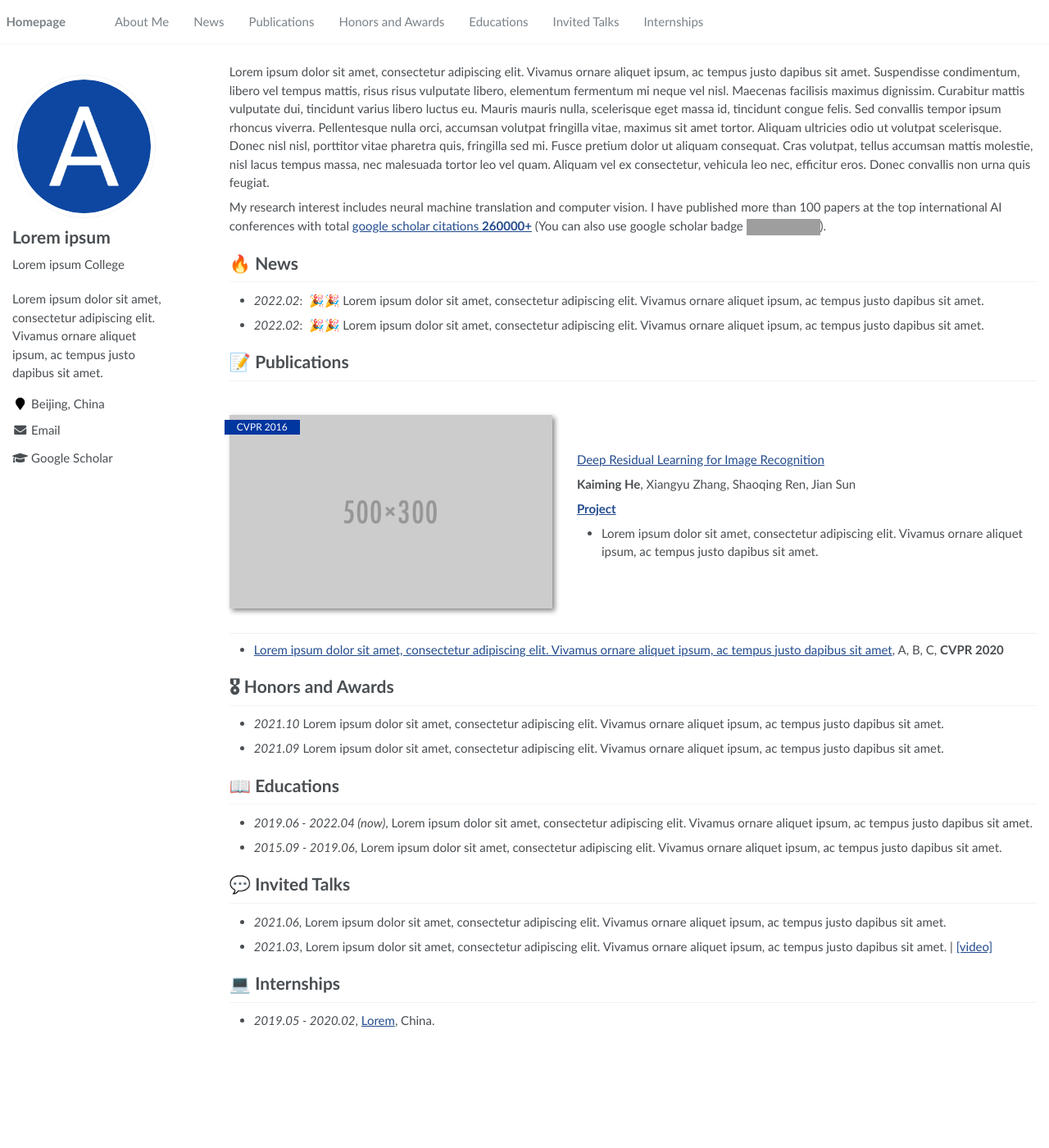
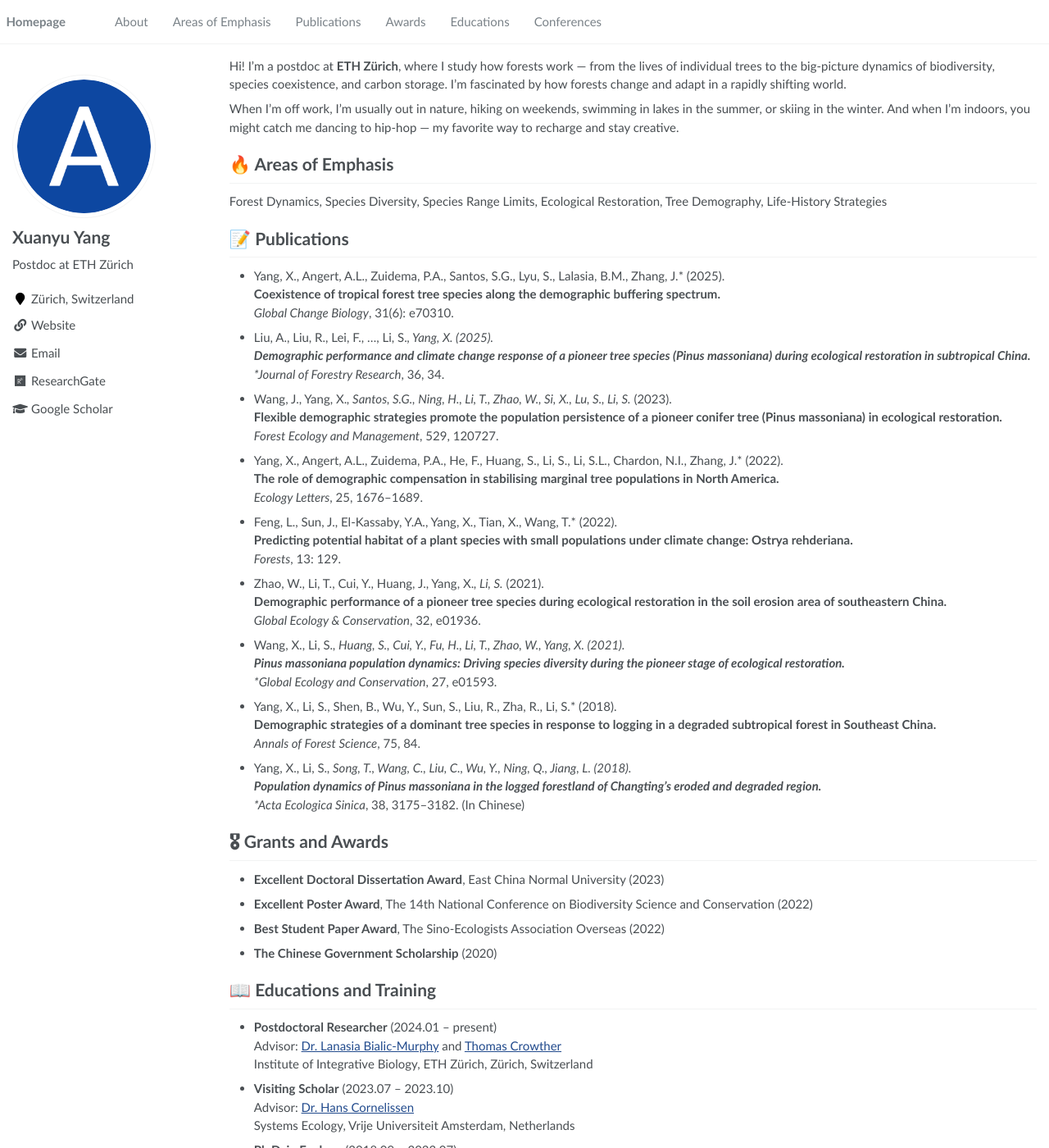
Before and after one commit to Xianyu-Yang/xianyu-yang.github.io, a Jekyll site: the page built from _pages/about.md, in a window 1280 px wide and 1400 px high. Shown: the whole window at 82% size. Built offline with Jekyll 4.4.1, drawn with Linux system fonts in a browser that asks for light colours; some of the changed text lies outside the part shown; grey boxes are pictures that could not be loaded.

Commit message:
added content

```diff
--- a/_config.yml
+++ b/_config.yml
@@ -6,9 +6,9 @@
 # `jekyll serve`. If you change this file, please restart the server process.
 
 # Site Settings
-title                    : "Lorem ipsum"
-description              : "Lorem ipsum dolor sit amet, consectetur adipiscing elit. Vivamus ornare aliquet ipsum, ac tempus justo dapibus sit amet. "
-repository               : "RayeRen/acad-homepage.github.io"
+title                    : "Xuanyu Yang"
+description              : ""
+repository               : "xianyu-yang.github.io"
 google_scholar_stats_use_cdn : true
 
 # google analytics
@@ -21,16 +21,16 @@ baidu_site_verification  :  # get baidu_site_verification from https://ziyuan.ba
 
 # Site Author
 author:
-  name             : "Lorem ipsum"
+  name             : "Xuanyu Yang"
   avatar           : "images/android-chrome-512x512.png"
-  bio              : "Lorem ipsum College"
-  location         : "Beijing, China"
+  bio              : "Postdoc at ETH Zürich"
+  location         : "Zürich, Switzerland"
   employer         :
   pubmed           :
-  googlescholar    : "https://scholar.google.com/citations?user=YOUR_GOOGLE_SCHOLAR_ID"
-  email            : "Lorem@ipsum.com"
-  researchgate     :  # e.g., "https://www.researchgate.net/profile/yourprofile"
-  uri              :
+  googlescholar    : "https://scholar.google.com/citations?user=TRXRlmsAAAAJ"
+  email            : "xianyu.yang@usys.ethz.ch"
+  researchgate     : "https://www.researchgate.net/profile/Xianyu-Yang?ev=hdr_xprf"
+  uri              : "https://orcid.org/0000-0002-7796-986X"
   bitbucket        :
   codepen          :
   dribbble         :
--- a/_data/navigation.yml
+++ b/_data/navigation.yml
@@ -1,22 +1,19 @@
 # main links links
 main:
-  - title: "About Me"
+  - title: "About"
     url: "/#about-me"
 
-  - title: "News"
-    url: "/#-news"
+  - title: "Areas of Emphasis"
+    url: "/#-areas-of-emphasis"
 
   - title: "Publications"
     url: "/#-publications"
 
-  - title: "Honors and Awards"
-    url: "/#-honors-and-awards"
+  - title: "Awards"
+    url: "/#-grants-and-awards"
 
   - title: "Educations"
-    url: "/#-educations"
+    url: "/#-educations-and-training"
 
-  - title: "Invited Talks"
-    url: "/#-invited-talks"
-
-  - title: "Internships"
-    url: "/#-internships"
+  - title: "Conferences"
+    url: "/#-conferences-and-workshops"
--- a/_pages/about.md
+++ b/_pages/about.md
@@ -16,43 +16,86 @@ redirect_from:
 {% assign url = gsDataBaseUrl | append: "google-scholar-stats/gs_data_shieldsio.json" %}
 
 <span class='anchor' id='about-me'></span>
+Hi! I'm a postdoc at **ETH Zürich**, where I study how forests work — from the lives of individual trees to the big-picture dynamics of biodiversity, species coexistence, and carbon storage. I’m fascinated by how forests change and adapt in a rapidly shifting world.
 
-Lorem ipsum dolor sit amet, consectetur adipiscing elit. Vivamus ornare aliquet ipsum, ac tempus justo dapibus sit amet. Suspendisse condimentum, libero vel tempus mattis, risus risus vulputate libero, elementum fermentum mi neque vel nisl. Maecenas facilisis maximus dignissim. Curabitur mattis vulputate dui, tincidunt varius libero luctus eu. Mauris mauris nulla, scelerisque eget massa id, tincidunt congue felis. Sed convallis tempor ipsum rhoncus viverra. Pellentesque nulla orci, accumsan volutpat fringilla vitae, maximus sit amet tortor. Aliquam ultricies odio ut volutpat scelerisque. Donec nisl nisl, porttitor vitae pharetra quis, fringilla sed mi. Fusce pretium dolor ut aliquam consequat. Cras volutpat, tellus accumsan mattis molestie, nisl lacus tempus massa, nec malesuada tortor leo vel quam. Aliquam vel ex consectetur, vehicula leo nec, efficitur eros. Donec convallis non urna quis feugiat.
+When I'm off work, I’m usually out in nature, hiking on weekends, swimming in lakes in the summer, or skiing in the winter. And when I'm indoors, you might catch me dancing to hip-hop — my favorite way to recharge and stay creative.
 
-My research interest includes neural machine translation and computer vision. I have published more than 100 papers at the top international AI conferences with total <a href='https://scholar.google.com/citations?user=DhtAFkwAAAAJ'>google scholar citations <strong><span id='total_cit'>260000+</span></strong></a> (You can also use google scholar badge <a href='https://scholar.google.com/citations?user=DhtAFkwAAAAJ'><img src="https://img.shields.io/endpoint?url={{ url | url_encode }}&logo=Google%20Scholar&labelColor=f6f6f6&color=9cf&style=flat&label=citations"></a>).
-
-
-# 🔥 News
-- *2022.02*: &nbsp;🎉🎉 Lorem ipsum dolor sit amet, consectetur adipiscing elit. Vivamus ornare aliquet ipsum, ac tempus justo dapibus sit amet.
-- *2022.02*: &nbsp;🎉🎉 Lorem ipsum dolor sit amet, consectetur adipiscing elit. Vivamus ornare aliquet ipsum, ac tempus justo dapibus sit amet.
+# 🔥 Areas of Emphasis
+Forest Dynamics, Species Diversity, Species Range Limits, Ecological Restoration, Tree Demography, Life-History Strategies
 
 # 📝 Publications
+- Yang, X., Angert, A.L., Zuidema, P.A., Santos, S.G., Lyu, S., Lalasia, B.M., Zhang, J.* (2025).
+  **Coexistence of tropical forest tree species along the demographic buffering spectrum.**
+  *Global Change Biology*, 31(6): e70310.
 
-<div class='paper-box'><div class='paper-box-image'><div><div class="badge">CVPR 2016</div><img src='images/500x300.png' alt="sym" width="100%"></div></div>
-<div class='paper-box-text' markdown="1">
+- Liu, A., Liu, R., Lei, F., …, Li, S.*, Yang, X. (2025).
+  **Demographic performance and climate change response of a pioneer tree species (Pinus massoniana) during ecological restoration in subtropical China.**
+  *Journal of Forestry Research*, 36, 34.
 
-[Deep Residual Learning for Image Recognition](https://openaccess.thecvf.com/content_cvpr_2016/papers/He_Deep_Residual_Learning_CVPR_2016_paper.pdf)
+- Wang, J., Yang, X.*, Santos, S.G., Ning, H., Li, T., Zhao, W., Si, X., Lu, S., Li, S.* (2023).
+  **Flexible demographic strategies promote the population persistence of a pioneer conifer tree (Pinus massoniana) in ecological restoration.**
+  *Forest Ecology and Management*, 529, 120727.
 
-**Kaiming He**, Xiangyu Zhang, Shaoqing Ren, Jian Sun
+- Yang, X., Angert, A.L., Zuidema, P.A., He, F., Huang, S., Li, S., Li, S.L., Chardon, N.I., Zhang, J.* (2022).
+  **The role of demographic compensation in stabilising marginal tree populations in North America.**
+  *Ecology Letters*, 25, 1676–1689.
 
-[**Project**](https://scholar.google.com/citations?view_op=view_citation&hl=zh-CN&user=DhtAFkwAAAAJ&citation_for_view=DhtAFkwAAAAJ:ALROH1vI_8AC) <strong><span class='show_paper_citations' data='DhtAFkwAAAAJ:ALROH1vI_8AC'></span></strong>
-- Lorem ipsum dolor sit amet, consectetur adipiscing elit. Vivamus ornare aliquet ipsum, ac tempus justo dapibus sit amet.
-</div>
-</div>
+- Feng, L., Sun, J., El-Kassaby, Y.A., Yang, X., Tian, X., Wang, T.* (2022).
+  **Predicting potential habitat of a plant species with small populations under climate change: Ostrya rehderiana.**
+  *Forests*, 13: 129.
 
-- [Lorem ipsum dolor sit amet, consectetur adipiscing elit. Vivamus ornare aliquet ipsum, ac tempus justo dapibus sit amet](https://github.com), A, B, C, **CVPR 2020**
+- Zhao, W., Li, T., Cui, Y., Huang, J., Yang, X.*, Li, S.* (2021).
+  **Demographic performance of a pioneer tree species during ecological restoration in the soil erosion area of southeastern China.**
+  *Global Ecology & Conservation*, 32, e01936.
 
-# 🎖 Honors and Awards
-- *2021.10* Lorem ipsum dolor sit amet, consectetur adipiscing elit. Vivamus ornare aliquet ipsum, ac tempus justo dapibus sit amet.
-- *2021.09* Lorem ipsum dolor sit amet, consectetur adipiscing elit. Vivamus ornare aliquet ipsum, ac tempus justo dapibus sit amet.
+- Wang, X., Li, S.*, Huang, S., Cui, Y., Fu, H., Li, T., Zhao, W., Yang, X. (2021).
+  **Pinus massoniana population dynamics: Driving species diversity during the pioneer stage of ecological restoration.**
+  *Global Ecology and Conservation*, 27, e01593.
 
-# 📖 Educations
-- *2019.06 - 2022.04 (now)*, Lorem ipsum dolor sit amet, consectetur adipiscing elit. Vivamus ornare aliquet ipsum, ac tempus justo dapibus sit amet.
-- *2015.09 - 2019.06*, Lorem ipsum dolor sit amet, consectetur adipiscing elit. Vivamus ornare aliquet ipsum, ac tempus justo dapibus sit amet.
+- Yang, X., Li, S., Shen, B., Wu, Y., Sun, S., Liu, R., Zha, R., Li, S.* (2018).
+  **Demographic strategies of a dominant tree species in response to logging in a degraded subtropical forest in Southeast China.**
+  *Annals of Forest Science*, 75, 84.
 
-# 💬 Invited Talks
-- *2021.06*, Lorem ipsum dolor sit amet, consectetur adipiscing elit. Vivamus ornare aliquet ipsum, ac tempus justo dapibus sit amet.
-- *2021.03*, Lorem ipsum dolor sit amet, consectetur adipiscing elit. Vivamus ornare aliquet ipsum, ac tempus justo dapibus sit amet.  \| [\[video\]](https://github.com/)
+- Yang, X., Li, S.*, Song, T., Wang, C., Liu, C., Wu, Y., Ning, Q., Jiang, L. (2018).
+  **Population dynamics of Pinus massoniana in the logged forestland of Changting’s eroded and degraded region.**
+  *Acta Ecologica Sinica*, 38, 3175–3182. (In Chinese)
 
-# 💻 Internships
-- *2019.05 - 2020.02*, [Lorem](https://github.com/), China.
+# 🎖 Grants and Awards
+- **Excellent Doctoral Dissertation Award**, East China Normal University (2023)
+- **Excellent Poster Award**, The 14th National Conference on Biodiversity Science and Conservation (2022)
+- **Best Student Paper Award**, The Sino-Ecologists Association Overseas (2022)
+- **The Chinese Government Scholarship** (2020)
+
+# 📖 Educations and Training
+- **Postdoctoral Researcher** (2024.01 – present)
+  Advisor: [Dr. Lanasia Bialic-Murphy](#) and [Thomas Crowther](#)
+  Institute of Integrative Biology, ETH Zürich, Zürich, Switzerland
+
+- **Visiting Scholar** (2023.07 – 2023.10)
+  Advisor: [Dr. Hans Cornelissen](#)
+  Systems Ecology, Vrije Universiteit Amsterdam, Netherlands
+
+- **Ph.D. in Ecology** (2018.09 – 2023.07)
+  Supervisor: [Dr. Jian Zhang](#)
+  School of Ecological and Environmental Sciences, East China Normal University, China
+
+- **Visiting Scholar** (2021.03 – 2022.03)
+  Supervisor: [Dr. Amy Angert](#)
+  Biodiversity Research Center, University of British Columbia, Canada
+
+- **M.Sc. in Physical Geography** (2015.09 – 2018.07)
+  Supervisor: [Dr. Shouzhong Li](#)
+  School of Geographical Science, Fujian Normal University, China
+
+- **B.Sc. in Geography Science** (2011.09 – 2015.07)
+  School of Geographical Science, Chizhou University, China
+
+# 💬 Conferences and Workshops
+- **Presenter**, Annual Meeting of the Ecological Society of America, August 2024, Long Beach, USA
+- **Presenter**, Vrije Universiteit Amsterdam, July 2024, Amsterdam, Netherlands
+- **Presenter and Poster**, The 14th National Conference on Biodiversity Science and Conservation, December 2022, Shanghai, China
+- **Participant**, The 10th Biennial Conference of the International Biogeography Society, June 2022, Vancouver, Canada
+- **Presenter**, Seminar on Theory and Practice of Species Interactions, October 2024, Nanchang, China
+- **Participant**, The Workshop of Integral Projection Models, January 2019, Xishuangbanna, China
+- **Participant**, The 2nd Summer School on Biodiversity Research Methods: Advances and Frontiers, September 2018, Shanghai, China
+- **Poster**, The 13th National Conference on Biodiversity Science and Conservation, August 2018, Inner Mongolia, China
```
